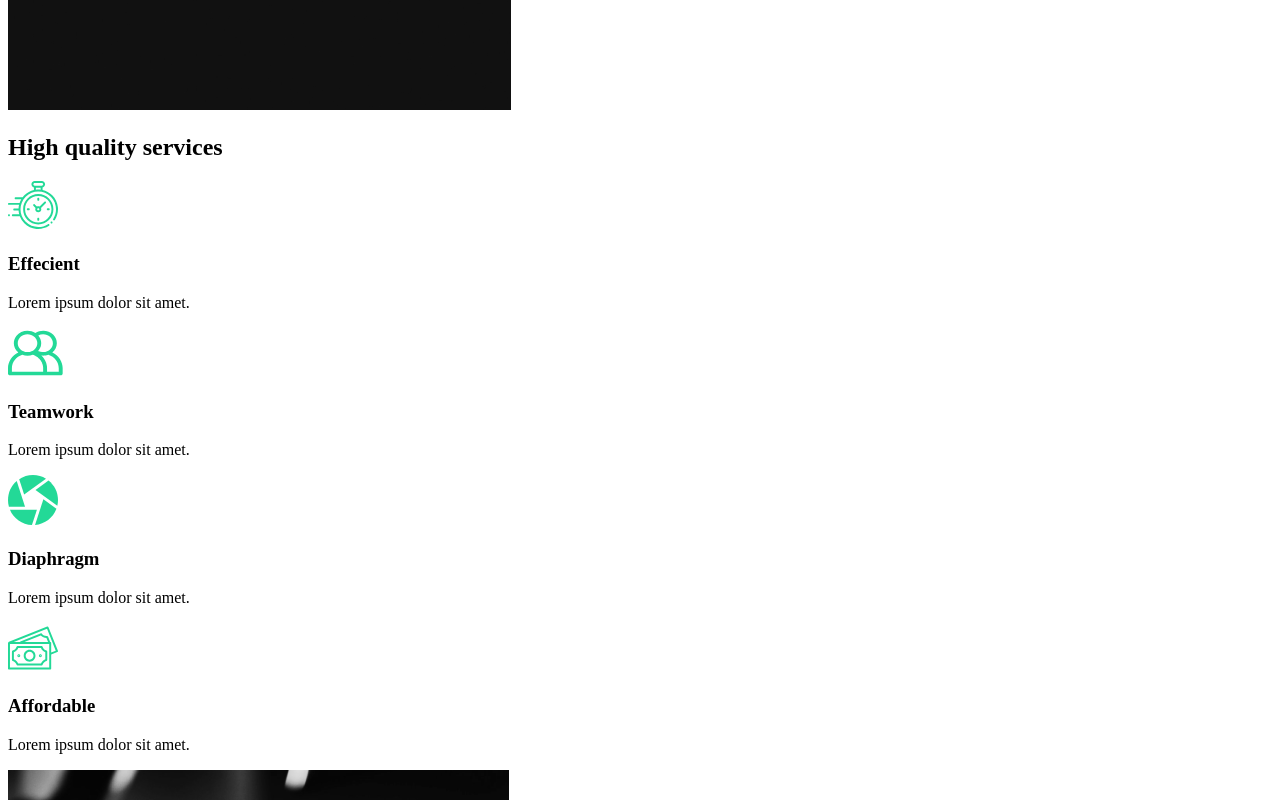
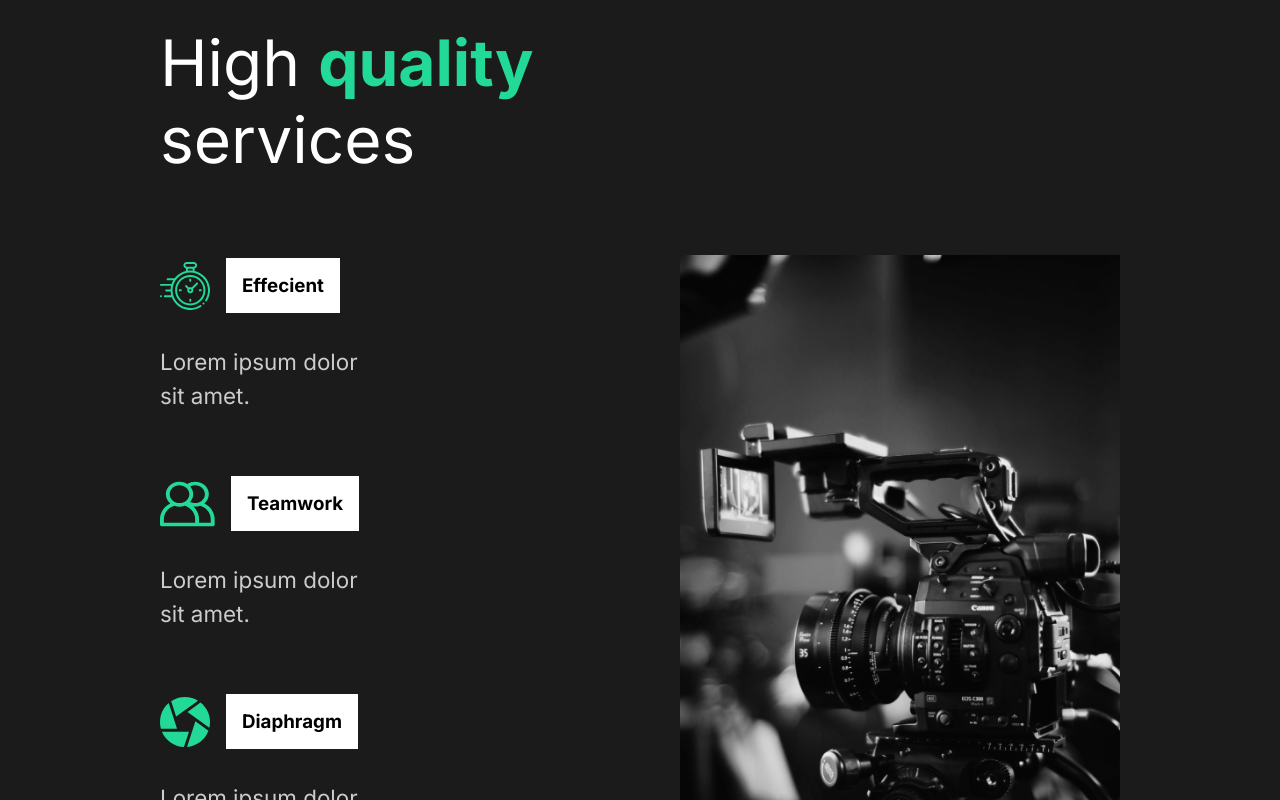
Before and after one commit to stu1612/Capture_Project, a React (Create React App) app: page / in a window 1280 px wide. Shown: the part 860-1660 px from the top of the page. Built offline with nearby package versions, Linux system fonts and the light colour scheme.

Commit message:
save progress

```diff
--- a/public/index.html
+++ b/public/index.html
@@ -8,6 +8,10 @@
     <meta
       name="description"
       content="Web site created using create-react-app"
+    />
+    <link
+      href="https://fonts.googleapis.com/css2?family=Inter:wght@400;700&family=Lobster&display=swap"
+      rel="stylesheet"
     />
     <link rel="apple-touch-icon" href="%PUBLIC_URL%/logo192.png" />
     <!--
--- a/src/App.js
+++ b/src/App.js
@@ -1,9 +1,11 @@
 import React from "react";
+import { GlobalStyle } from "./components/GlobalStyle";
 import { AboutUs } from "./pages/AboutUs";
 
 export const App = () => {
   return (
     <div className="App">
+      <GlobalStyle />
       <AboutUs />
     </div>
   );
--- a/src/components/AboutSection.js
+++ b/src/components/AboutSection.js
@@ -1,32 +1,38 @@
 import React from "react";
 import home1 from "../assets/images/home1.png";
+import {
+  StyledAbout,
+  StyledDescription,
+  StyledImage,
+  StyledHide,
+} from "../styles";
 
 export const AboutSection = () => {
   return (
-    <div>
-      <div className="description">
+    <StyledAbout>
+      <StyledDescription>
         <div className="title">
-          <div className="hide">
+          <StyledHide>
             <h2>We work to make</h2>
-          </div>
-          <div className="hide">
+          </StyledHide>
+          <StyledHide>
             <h2>
               your <span>dreams</span> come
             </h2>
-          </div>
-          <div className="hide">
+          </StyledHide>
+          <StyledHide>
             <h2>true</h2>
-          </div>
+          </StyledHide>
         </div>
         <p>
           Contact us for any photography or videography ideas that you have. We
           have professionals with amazing skills.
         </p>
         <button>Contact Us</button>
-      </div>
-      <div className="image">
+      </StyledDescription>
+      <StyledImage>
         <img src={home1} alt="guy with a camera" />
-      </div>
-    </div>
+      </StyledImage>
+    </StyledAbout>
   );
 };
--- /dev/null
+++ b/src/components/GlobalStyle.js
@@ -0,0 +1,60 @@
+import { createGlobalStyle } from "styled-components";
+
+export const GlobalStyle = createGlobalStyle`
+* {
+    margin:0;
+    padding:0;
+    box-sizing:border-box
+}
+
+body {
+    background: #1b1b1b;
+    font-family: 'Inter', sans-serif;
+}
+
+button {
+    font-weight:bold;
+    font-size:1.1.rem;
+    cursor: pointer;
+    padding: 1rem 2rem;
+    background:transparent;
+    font-family: 'Inter', sans-serif;
+    border: 3px solid #23d997;
+    color: white;
+    transition: all 0.5s ease;
+    &:hover {
+        background: #23d997;
+        color:white
+    }
+}
+
+h2 {
+    font-weight:lighter;
+    font-size:4rem
+}
+
+h3 {
+    color:white
+}
+
+h4 {
+    font-weight:bold;
+}
+
+a {
+    font-size: size 1.1rem
+}
+
+span {
+    font-weight:bold;
+    color: #23d997
+
+}
+
+p   {
+    padding: 3rem 0;
+    color:#ccc;
+    font-size:1.4rem;
+    line-height:150%
+}
+`;
--- a/src/components/ServicesSection.js
+++ b/src/components/ServicesSection.js
@@ -1,56 +1,86 @@
 import React from "react";
 // Import Icons for cards
+import styled from "styled-components";
 import clock from "../assets/images/clock.svg";
 import diaphragm from "../assets/images/diaphragm.svg";
 import money from "../assets/images/money.svg";
 import teamwork from "../assets/images/teamwork.svg";
 import home2 from "../assets/images/home2.png";
+import { StyledAbout, StyledDescription, StyledImage } from "../styles";
 
 export const ServicesSection = () => {
   return (
-    <div className="services">
-      <div className="description">
+    <StyledServices>
+      <StyledDescription>
         <h2>
           High <span>quality</span> services
         </h2>
-        <div className="cards">
+        <Cards>
           {/* card */}
-          <div className="card">
+          <Card>
             <div className="icon">
               <img src={clock} alt="icon" />
               <h3>Effecient</h3>
             </div>
             <p>Lorem ipsum dolor sit amet.</p>
-          </div>
+          </Card>
           {/* card */}
-          <div className="card">
+          <Card>
             <div className="icon">
               <img src={teamwork} alt="icon" />
               <h3>Teamwork</h3>
             </div>
             <p>Lorem ipsum dolor sit amet.</p>
-          </div>
+          </Card>
           {/* card */}
-          <div className="card">
+          <Card>
             <div className="icon">
               <img src={diaphragm} alt="icon" />
               <h3>Diaphragm</h3>
             </div>
             <p>Lorem ipsum dolor sit amet.</p>
-          </div>
+          </Card>
           {/* card */}
-          <div className="card">
+          <Card>
             <div className="icon">
               <img src={money} alt="icon" />
               <h3>Affordable</h3>
             </div>
             <p>Lorem ipsum dolor sit amet.</p>
-          </div>
-        </div>
-      </div>
-      <div className="image">
+          </Card>
+        </Cards>
+      </StyledDescription>
+      <StyledImage>
         <img src={home2} alt="camera" />
-      </div>
-    </div>
+      </StyledImage>
+    </StyledServices>
   );
 };
+
+const StyledServices = styled(StyledAbout)`
+  h2 {
+    padding-bottom: 5rem;
+  }
+  p {
+    width: 70%;
+    padding: 2rem 0 4rem 0;
+  }
+`;
+const Cards = styled.div`
+  display: flex;
+  flex-wrap: wrap;
+`;
+
+const Card = styled.div`
+  flex-basis: 20rem;
+  .icon {
+    display: flex;
+    align-items: center;
+    h3 {
+      margin-left: 1rem;
+      background: white;
+      color: black;
+      padding: 1rem;
+    }
+  }
+`;
--- /dev/null
+++ b/src/styles.js
@@ -0,0 +1,32 @@
+import styled from "styled-components";
+
+export const StyledAbout = styled.div`
+  min-height: 90vh;
+  display: flex;
+  align-items: center;
+  justify-content: center;
+  padding: 5rem 10rem;
+  color: white;
+`;
+
+export const StyledDescription = styled.div`
+  flex: 1;
+  padding-right: 5rem;
+  h2 {
+    font-weight: lighter;
+  }
+`;
+
+export const StyledImage = styled.div`
+  flex: 1;
+  overflow: hidden;
+  img {
+    width: 100%;
+    height: 80vh;
+    object-fit: cover;
+  }
+`;
+
+export const StyledHide = styled.div`
+  overflow: hidden;
+`;
```
